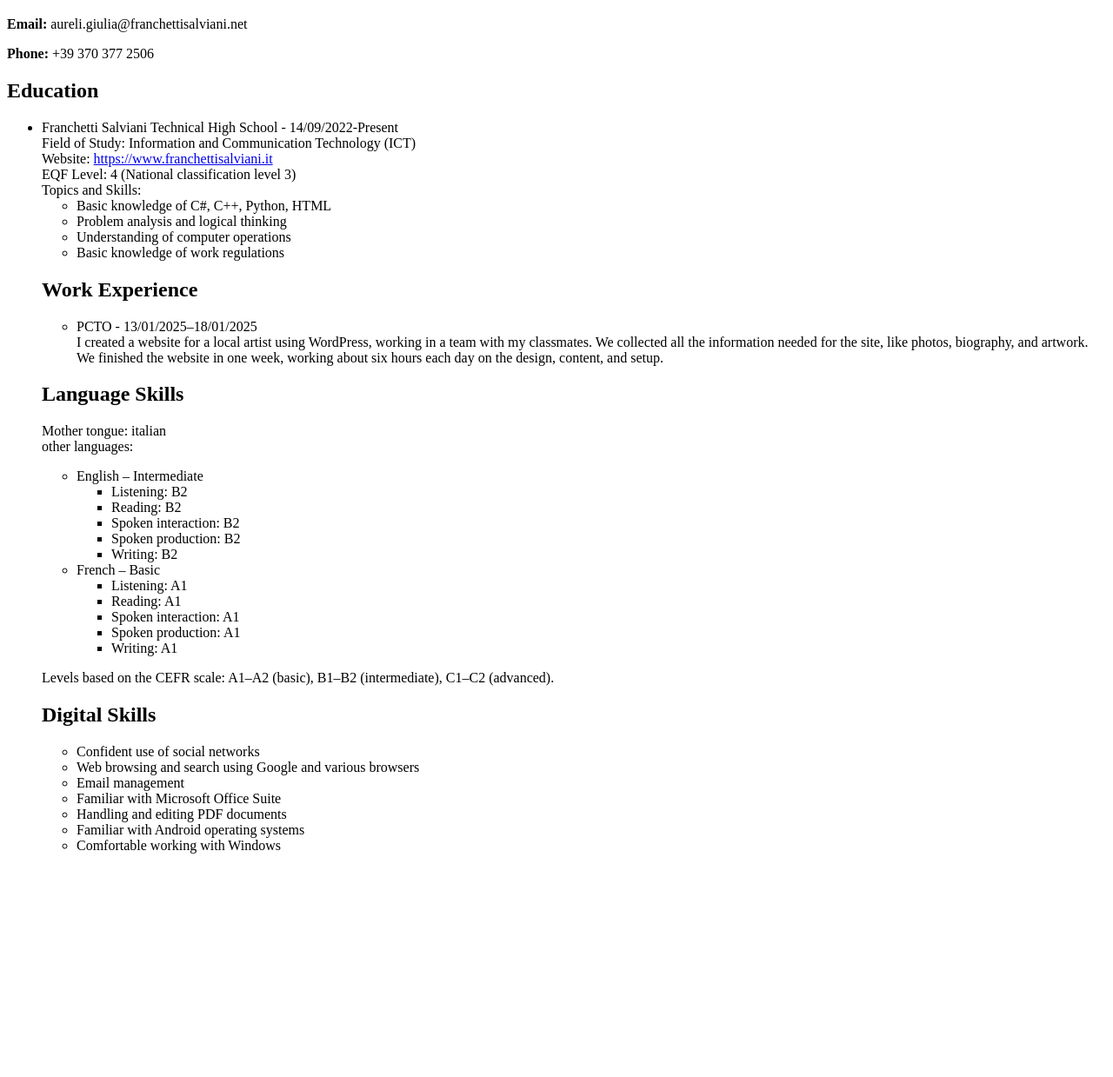
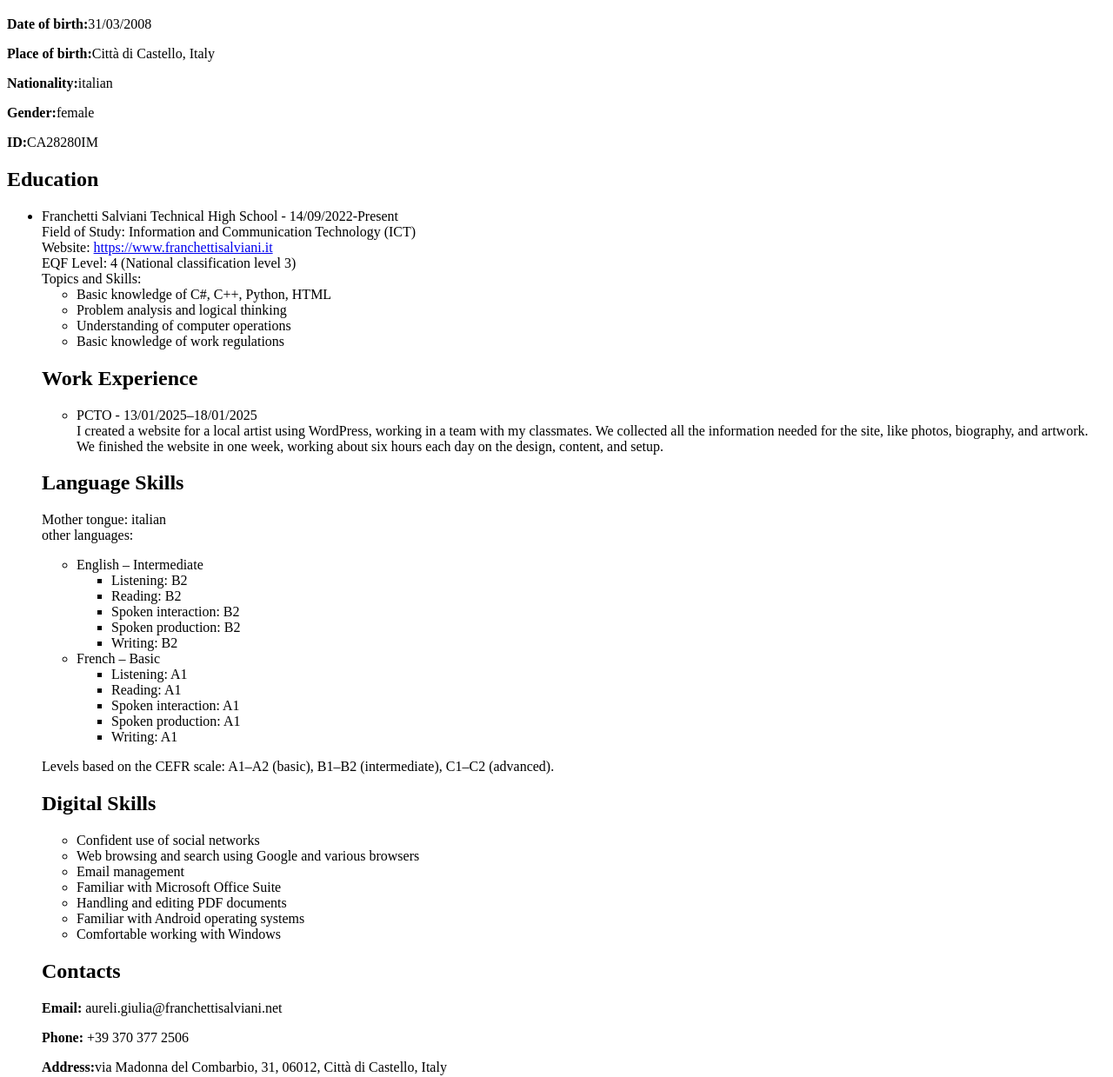
Before and after one commit to giu0831/CV, a plain HTML site: page index.html in a window 1280 px wide. Shown: the part 61-1300 px from the top of the page at 87% size. Before the commit the page ends 1059 px from the top, so only its background shows below. Drawn offline with Linux system fonts and the light colour scheme.

Commit message:
Update index.html

```diff
--- a/index.html
+++ b/index.html
@@ -6,8 +6,11 @@
 </head>
 <body>
   <h1>Aureli Giulia</h1>
-  <p><strong>Email:</strong> aureli.giulia@franchettisalviani.net</p>
-  <p><strong>Phone:</strong> +39 370 377 2506</p>
+  <p><strong>Date of birth:</strong>31/03/2008</p>
+  <p><strong>Place of birth:</strong>Città di Castello, Italy</p>
+  <p><strong>Nationality:</strong>italian</p>
+  <p><strong>Gender:</strong>female</p>
+  <p><strong>ID:</strong>CA28280IM</p>
 
   <h2>Education</h2>
   <ul>
@@ -61,6 +64,7 @@
     </li>
   </ul>
   <p>Levels based on the CEFR scale: A1–A2 (basic), B1–B2 (intermediate), C1–C2 (advanced).</p>
+
   <h2>Digital Skills</h2>
   <ul>
     <li>Confident use of social networks</li>
@@ -71,5 +75,11 @@
     <li>Familiar with Android operating systems</li>
     <li>Comfortable working with Windows</li>
   </ul>
+
+  <h2>Contacts</h2>
+  <p><strong>Email:</strong> aureli.giulia@franchettisalviani.net</p>
+  <p><strong>Phone:</strong> +39 370 377 2506</p>
+  <p><strong>Address:</strong>via Madonna del Combarbio, 31, 06012, Città di Castello, Italy</p>
+
 </body>
 </html>
```
